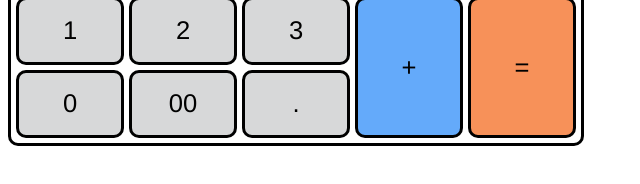
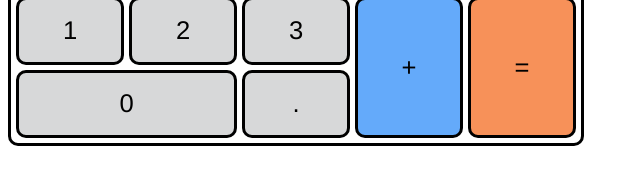
Before and after one commit to Dhareey/Calculator, a plain HTML site: page index.html in a window 1280 px wide. Shown: the part 400-584 px from the top of the page, without its empty margins (0-640 px from the left). Drawn offline with Linux system fonts and the light colour scheme.

Commit message:
Remove the "00" nd make the "0" one long number

```diff
--- a/index.html
+++ b/index.html
@@ -37,8 +37,7 @@
 			<td equate class="onoff" rowspan="2">=</td>
 		</tr>
 		<tr>
-			<td numberInput class="numb">0</td>
-			<td numberInput class="numb">00</td>
+			<td numberInput class="numb" colspan="2">0</td>
 			<td numberInput class="numb">.</td>
 		</tr>
 	</table>
```
